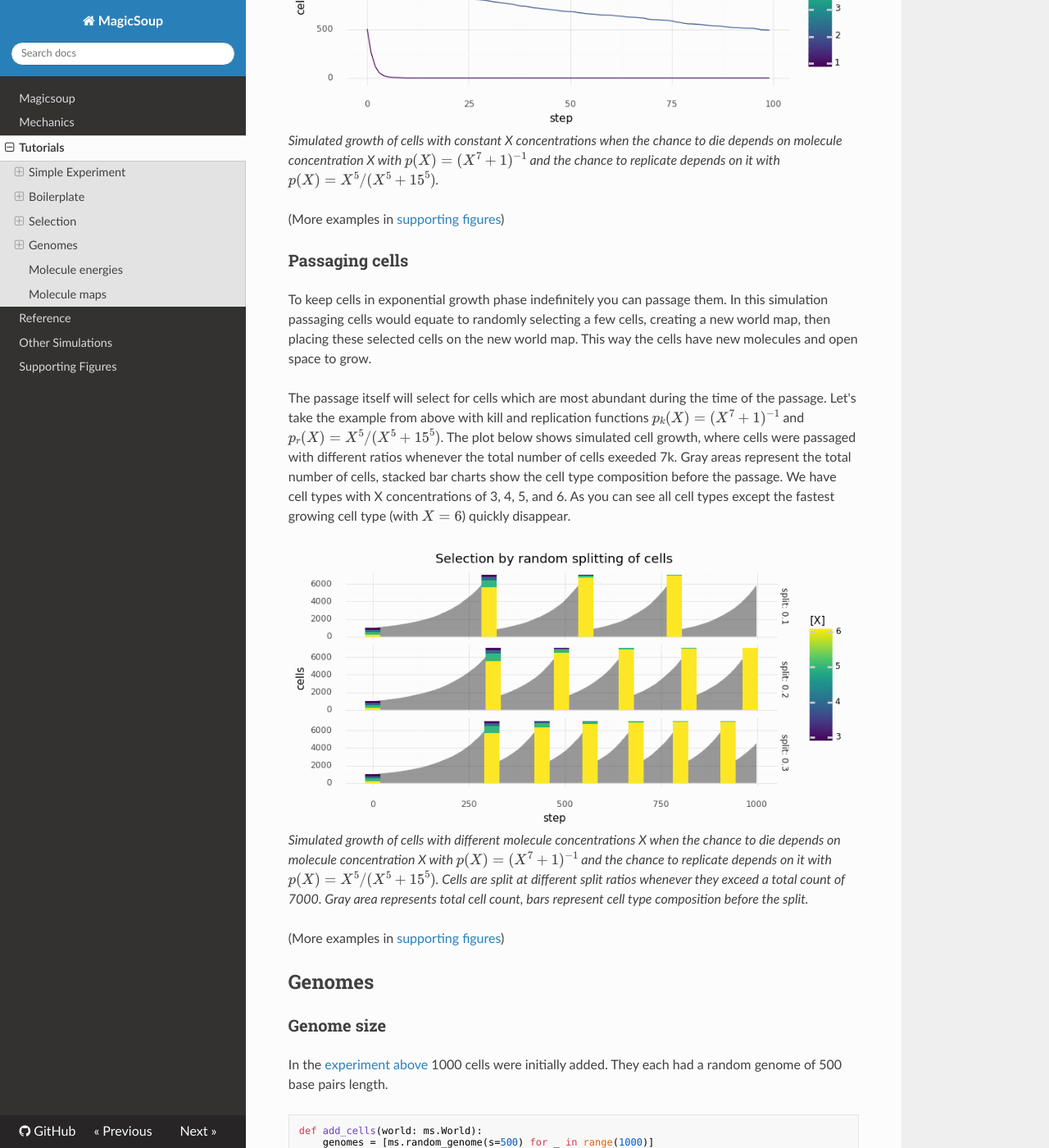
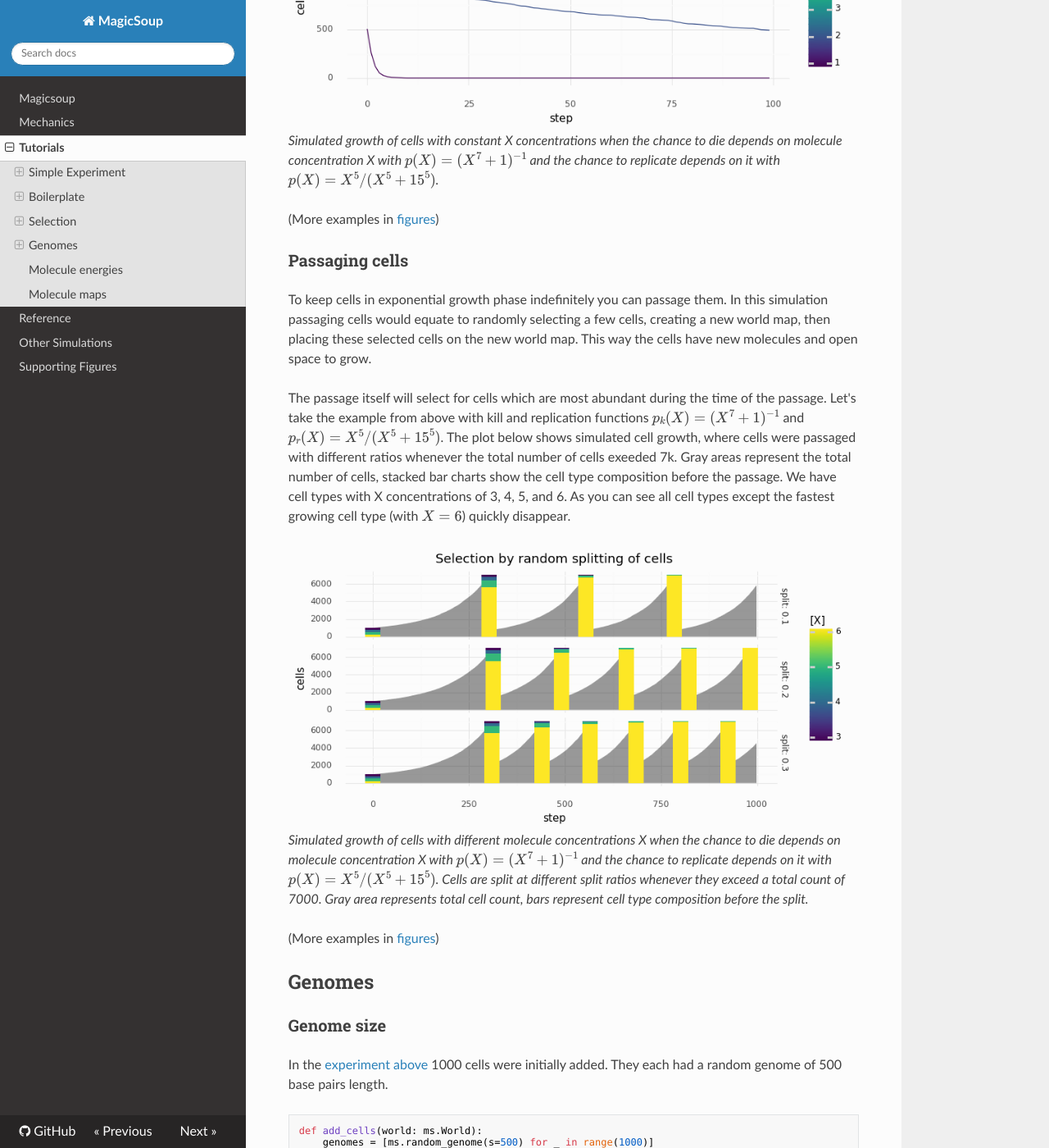
Before and after one commit to mRcSchwering/magic-soup, an MkDocs documentation site: the page built from docs/tutorials.md, in a window 1280 px wide and 1400 px high, scrolled down 11360 px. Shown: the whole window at 82% size. Built offline with MkDocs 1.6.1, drawn with Linux system fonts in a browser that asks for light colours; nearby versions of some CDN libraries; formulas are drawn with MathJax 3; some of the changed text lies outside the part shown.

Commit message:
docs update

```diff
--- a/docs/tutorials.md
+++ b/docs/tutorials.md
@@ -636,7 +636,7 @@
 ![](img/sim_cell_growth.png)
 _Simulated growth of cells with constant X concentrations when the chance to die depends on molecule concentration X with $p(X) =(X^7 + 1)^{-1}$ and the chance to replicate depends on it with $p(X) = X^5 / (X^5 + 15^5)$._
 
-(More examples in [supporting figures](./supporting_figures.md#survival-and-replication-rate))
+(More examples in [figures](./figures.md#survival-and-replication-rate))
 
 ### Passaging cells
 
@@ -655,7 +655,7 @@
 ![](img/splitting_cells.png)
 _Simulated growth of cells with different molecule concentrations X when the chance to die depends on molecule concentration X with $p(X) =(X^7 + 1)^{-1}$ and the chance to replicate depends on it with $p(X) = X^5 / (X^5 + 15^5)$. Cells are split at different split ratios whenever they exceed a total count of 7000. Gray area represents total cell count, bars represent cell type composition before the split._
 
-(More examples in [supporting figures](./supporting_figures.md#passaging))
+(More examples in [figures](./figures.md#passaging))
 
 ## Genomes
 
@@ -699,7 +699,7 @@
 By default all 3 domain types are encoded by 2 codons (6 nucleotides) and 1% of all 2-codon combinations encode for 1 of these domain types.
 
 These parameters can be changed.
-In the [supporting figures](./supporting_figures.md#genomes) there are some examples on how genome compositions
+In the [figures](./figures.md#genomes) there are some examples on how genome compositions
 change when these parameters are changed.
 If you want to change [Genetics][magicsoup.genetics.Genetics] for your simulation, you have to create your
 own instance and assign it to [World][magicsoup.world.World]:
@@ -731,7 +731,7 @@
 For energetically coupled transporter and catalytic domains this means transporters can power more reactions,
 _i.e._ cells can make more use of concentration gradients.
 
-(More examples in [supporting figures](./supporting_figures.md#equilibrium-constants))
+(More examples in [figures](./figures.md#equilibrium-constants))
 
 ## Molecule maps
 
@@ -768,4 +768,4 @@
 By effectively doing `gradient.to(world.molecule_map.device)` we make sure that
 the created tensor will be send to the same device that `world.molecule_map` was on.
 
-(More examples in [supporting figures](./supporting_figures.md#molecule-diffusion-and-degradation))
+(More examples in [figures](./figures.md#molecule-diffusion-and-degradation))
--- a/mkdocs.yml
+++ b/mkdocs.yml
@@ -15,7 +15,7 @@
   - "tutorials.md"
   - "reference.md"
   - "other_simulations.md"
-  - "supporting_figures.md"
+  - "figures.md"
 
 plugins:
   - search
```
Also changed, not shown: docs/mechanics.md (+5 -4 lines), docs/figures.md (renamed from docs/supporting_figures.md).
